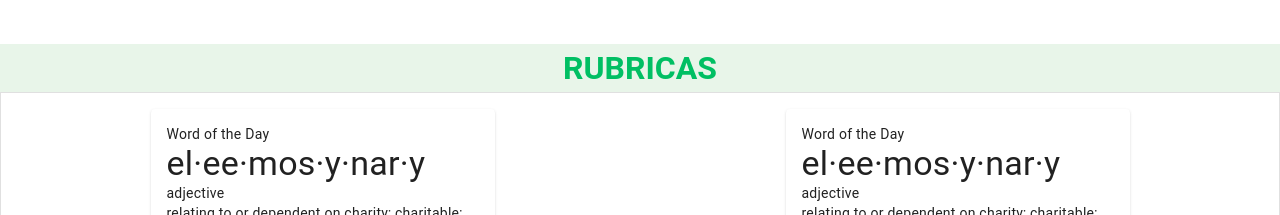
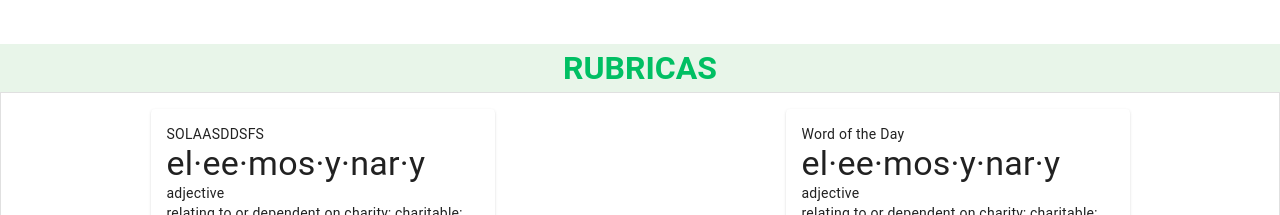
Before and after one commit to giandeveloper2109/FrontEndTPRubricas, a Vue app: page / in a window 1280 px wide. Shown: the part 1020-1235 px from the top of the page. Built offline with nearby package versions, Linux system fonts and the light colour scheme.

Commit message:
DASDASDAS

```diff
--- a/src/components/AcercaDerRUBRICAS.vue
+++ b/src/components/AcercaDerRUBRICAS.vue
@@ -9,7 +9,7 @@
       max-width="344"
     >
       <v-card-text>
-        <div>Word of the Day</div>
+        <div> SOLAASDDSFS</div>
         <p class="text-h4 text--primary">
           el·ee·mos·y·nar·y
         </p>
```
